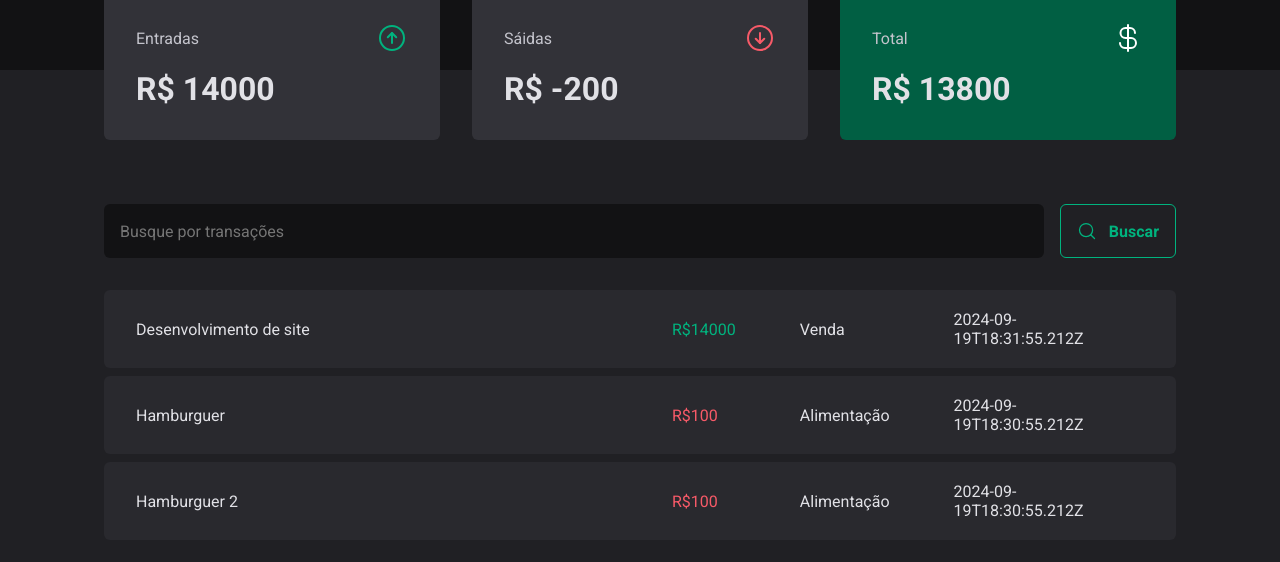
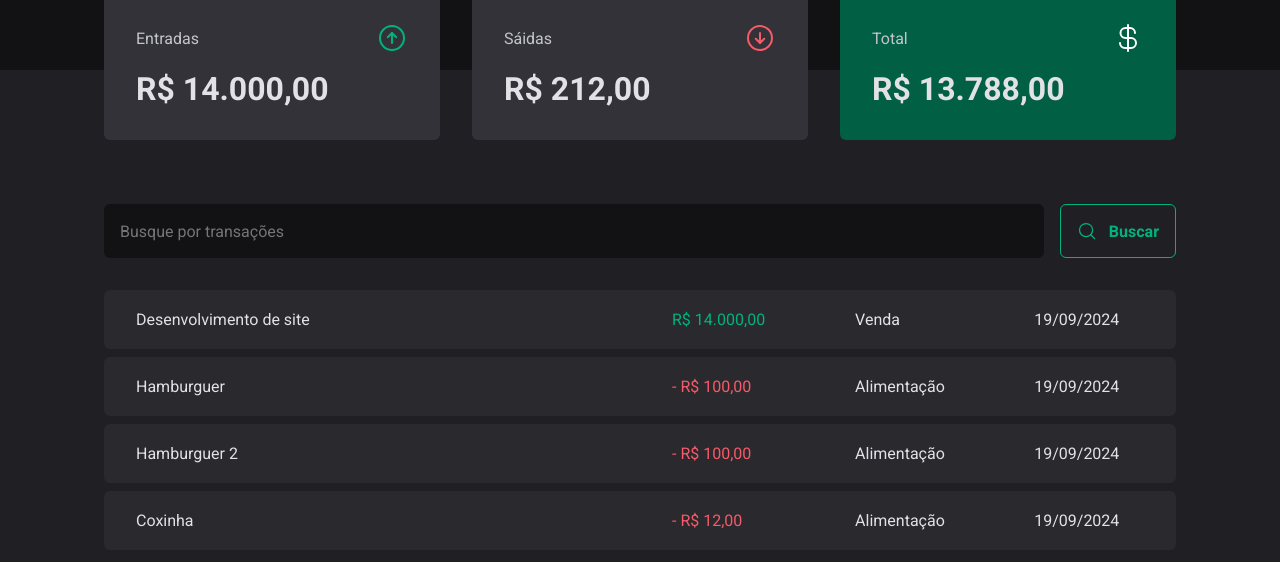
Before and after one commit to matheuscobz/dt-money-react, a React (Vite) app: page / in a window 1280 px wide. Shown: the part 390-952 px from the top of the page. Built offline with nearby package versions, Linux system fonts and the light colour scheme; data requests are answered from the project's data file.

Commit message:
Created formatted date and number
Using Intl.DateTimeFormat and Intl.NumberTimeFormat to change the values of the transactions

```diff
--- a/server.json
+++ b/server.json
@@ -23,6 +23,14 @@
       "category": "Alimentação",
       "price": 100,
       "createdAt": "2024-09-19T18:30:55.212Z"
+    },
+    {
+      "id": 4,
+      "description": "Coxinha",
+      "type": "outcome",
+      "category": "Alimentação",
+      "price": 12,
+      "createdAt": "2024-09-19T18:30:55.212Z"
     }
   ]
 }
--- a/src/components/Summary/index.tsx
+++ b/src/components/Summary/index.tsx
@@ -2,6 +2,7 @@
 import { SummaryCard, SummaryContainer } from "./styles";
 import { useContext } from "react";
 import { TransactionsContext } from "../../contexts/TransactionsContext";
+import { priceFormatter } from "../../utils/formatter";
 
 export function Summary() {
   const { transactions } = useContext(TransactionsContext)
@@ -13,7 +14,7 @@
         acc.income += transaction.price
         acc.total += transaction.price
       } else {
-        acc.outcome -= transaction.price
+        acc.outcome += transaction.price
         acc.total -= transaction.price
       }
 
@@ -35,7 +36,7 @@
           <ArrowCircleUp size={32} color="#00B37E"/>
         </header>
 
-        <strong>R$ {summary.income}</strong>
+        <strong>{priceFormatter.format(summary.income)}</strong>
       </SummaryCard>
 
       <SummaryCard>
@@ -44,7 +45,7 @@
           <ArrowCircleDown size={32} color="#F75A68"/>
         </header>
 
-        <strong>R$ {summary.outcome}</strong>
+        <strong>{priceFormatter.format(summary.outcome)}</strong>
       </SummaryCard>
 
       <SummaryCard variant="green">
@@ -53,7 +54,7 @@
           <CurrencyDollar size={32} color="#FFFF"/>
         </header>
 
-        <strong>R$ {summary.total}</strong>
+        <strong>{priceFormatter.format(summary.total)}</strong>
       </SummaryCard>
     </SummaryContainer>
   )
--- a/src/pages/Transactions/index.tsx
+++ b/src/pages/Transactions/index.tsx
@@ -5,6 +5,7 @@
 import { SearchForm } from "./components/SearchForm";
 import { PriceHighlight, TransactionsContainer, TransactionsTable } from "./styles";
 import { TransactionsContext } from "../../contexts/TransactionsContext";
+import { dateFormatter, priceFormatter } from "../../utils/formatter";
 
 
 
@@ -26,12 +27,13 @@
                   <td width="50%">{transaction.description}</td>
                   <td>
                     <PriceHighlight variant={transaction.type}>
-                      R${transaction.price}
+                      {transaction.type === 'outcome' && '- '}
+                      {priceFormatter.format(transaction.price)}
                     </PriceHighlight>
 
                   </td>
                   <td>{transaction.category}</td>
-                  <td>{transaction.createdAt}</td>
+                  <td>{dateFormatter.format(new Date(transaction.createdAt))}</td>
                 </tr>
               )
             })}
--- /dev/null
+++ b/src/utils/formatter.ts
@@ -0,0 +1,6 @@
+export const dateFormatter = new Intl.DateTimeFormat('pt-BR')
+
+export const priceFormatter = new Intl.NumberFormat('pt-BR', {
+  style: 'currency',
+  currency: 'BRL',
+})
```
